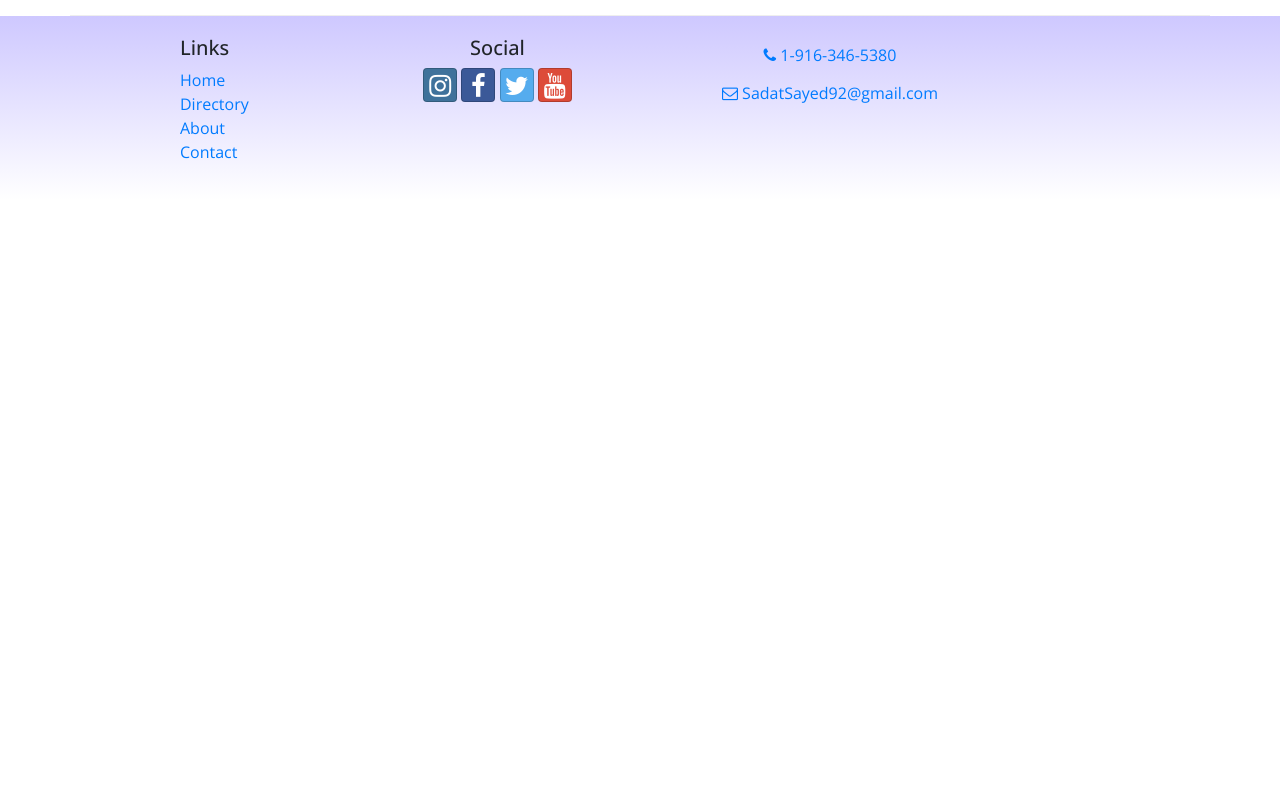
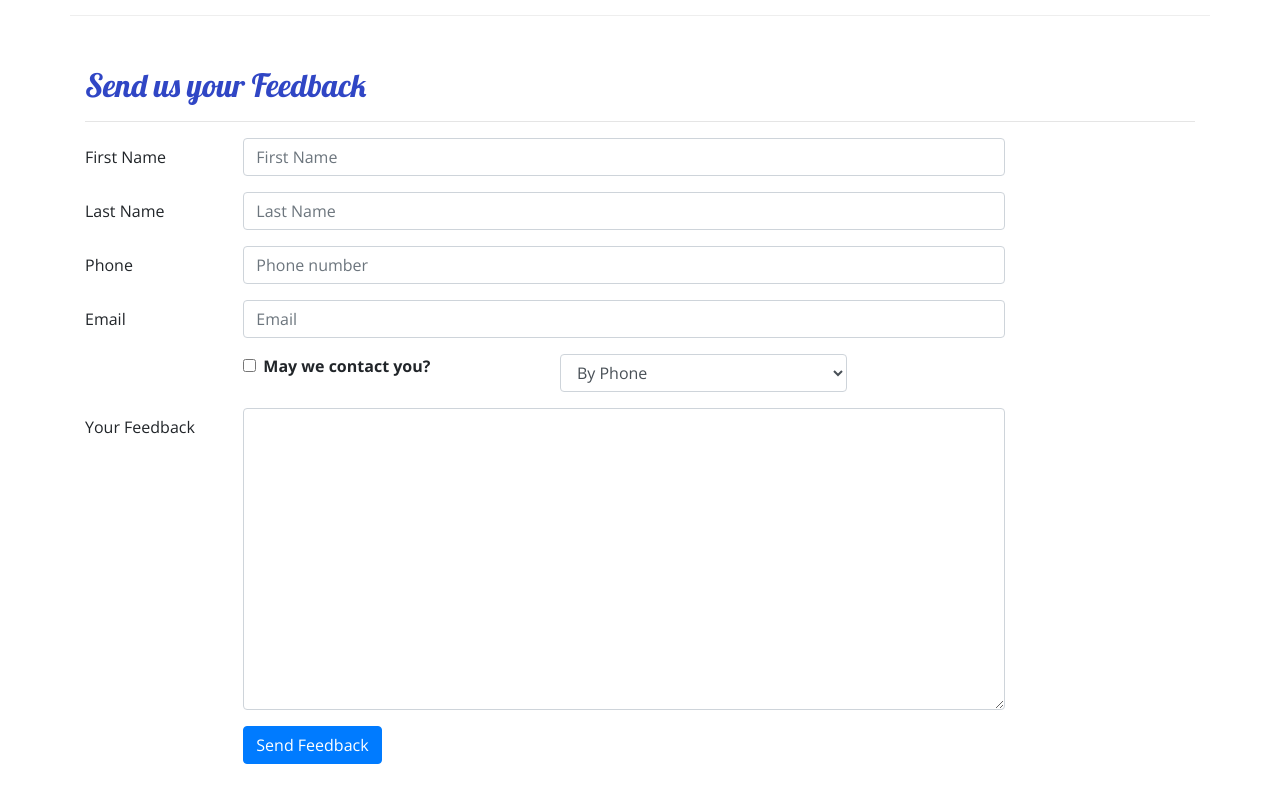
Before and after one commit to Sayed24/React-Project, a React (Create React App) app: page /contactus in a window 1280 px wide. Shown: the part 600-1400 px from the top of the page. Before the commit the page ends 800 px from the top, so only its background shows below. Built offline with nearby package versions, Linux system fonts and the light colour scheme.

Commit message:
Controlled Forms

```diff
--- a/src/conmponents/AboutComponent.js
+++ b/src/conmponents/AboutComponent.js
@@ -71,7 +71,7 @@
                             <blockquote className="blockquote">
                                 <p className="mb-0">I will not follow where the path may lead, but I will go where there is no path, and I will leave a trail.</p>
                                 <footer className="blockquote-footer">Muriel Strode,{' '}
-                                    <cite title="Source Title">"Wind-Wafted Wild Flowers" --
+                                    <cite title="Source Title">"Wind-Wafted Wild Flowers" -
                                     The Open Court, 1903</cite>
                                 </footer>
                             </blockquote>
--- a/src/conmponents/ContactComponent.js
+++ b/src/conmponents/ContactComponent.js
@@ -1,9 +1,43 @@
-import React from 'react';
-import { Breadcrumb, BreadcrumbItem } from 'reactstrap';
+import React, { Component } from 'react';
+import { Breadcrumb, BreadcrumbItem, Button, Form, FormGroup, Label, Input, Col } from 'reactstrap';
 import { Link } from "react-router-dom";
 
 
-function Contact(props) {
+class Contact extends Component {
+    constructor(props) {
+        super(props);
+
+        this.state = {
+            firstName: '',
+            lastName: '',
+            phoneNum: '',
+            email: '',
+            agree: false,
+            contactType: 'By Phone',
+            feedback: '',
+        };
+
+        this.handleInputChange = this.handleInputChange.bind(this);
+        this.handleSubmit = this.handleSubmit.bind(this);
+    }
+
+    handleInputChange(event) {
+        const target = event.target;
+        const name = target.name;
+        const value = target.type === 'checkbox' ? target.checked : target.value;
+
+        this.setState({
+            [name]: value
+        });
+    }
+
+    handleSubmit(event) {
+        console.log('Current state is: ' + JSON.stringify(this.state));
+        alert('Current state is: ' + JSON.stringify(this.state));
+        event.preventDefault();
+    }
+
+    render() {
         return (
             <div className="container">
                 <div className="row">
@@ -31,8 +65,92 @@
                         <a role="button" className="btn btn-link" href="mailto:sadatsayed92@gmail.com"><i className="fa fa-envelope-o" /> SadatSayed92@gmail.com</a>
                     </div>
                 </div>
+                <div className="row row-content">
+                    <div className="col-12">
+                        <h2>Send us your Feedback</h2>
+                        <hr />
+                    </div>
+                    <div className="col-md-10">
+                        <Form onSubmit={this.handleSubmit}>
+                            <FormGroup row>
+                                <Label htmlFor="firstName" md={2}>First Name</Label>
+                                <Col md={10}>
+                                    <Input type="text" id="firstName" name="firstName"
+                                        placeholder="First Name"
+                                        value={this.state.firstName}
+                                        onChange={this.handleInputChange} />
+                                </Col>
+                            </FormGroup>
+                            <FormGroup row>
+                                <Label htmlFor="lastName" md={2}>Last Name</Label>
+                                <Col md={10}>
+                                    <Input type="text" id="lastName" name="lastName"
+                                        placeholder="Last Name"
+                                        value={this.state.lastName}
+                                        onChange={this.handleInputChange} />
+                                </Col>
+                            </FormGroup>
+                            <FormGroup row>
+                                <Label htmlFor="phoneNum" md={2}>Phone</Label>
+                                <Col md={10}>
+                                    <Input type="tel" id="phoneNum" name="phoneNum"
+                                        placeholder="Phone number"
+                                        value={this.state.phoneNum}
+                                        onChange={this.handleInputChange} />
+                                </Col>
+                            </FormGroup>
+                            <FormGroup row>
+                                <Label htmlFor="email" md={2}>Email</Label>
+                                <Col md={10}>
+                                    <Input type="email" id="email" name="email"
+                                        placeholder="Email"
+                                        value={this.state.email}
+                                        onChange={this.handleInputChange} />
+                                </Col>
+                            </FormGroup>
+                            <FormGroup row>
+                                <Col md={{ size: 4, offset: 2 }}>
+                                    <FormGroup check>
+                                        <Label check>
+                                            <Input type="checkbox"
+                                                name="agree"
+                                                checked={this.state.agree}
+                                                onChange={this.handleInputChange} /> {' '}
+                                            <strong>May we contact you?</strong>
+                                        </Label>
+                                    </FormGroup>
+                                </Col>
+                                <Col md={4}>
+                                    <Input type="select" name="contactType"
+                                        value={this.state.contactType}
+                                        onChange={this.handleInputChange}>
+                                        <option>By Phone</option>
+                                        <option>By Email</option>
+                                    </Input>
+                                </Col>
+                            </FormGroup>
+                            <FormGroup row>
+                                <Label htmlFor="feedback" md={2}>Your Feedback</Label>
+                                <Col md={10}>
+                                    <Input type="textarea" id="feedback" name="feedback"
+                                        rows="12"
+                                        value={this.state.feedback}
+                                        onChange={this.handleInputChange}></Input>
+                                </Col>
+                            </FormGroup>
+                            <FormGroup row>
+                                <Col md={{ size: 10, offset: 2 }}>
+                                    <Button type="submit" color="primary">
+                                        Send Feedback
+                                    </Button>
+                                </Col>
+                            </FormGroup>
+                        </Form>
+                    </div>
+                </div>
             </div>
         );
     }
+}
 
 export default Contact;
```
Lines whose indentation alone changed are shown as unchanged.
